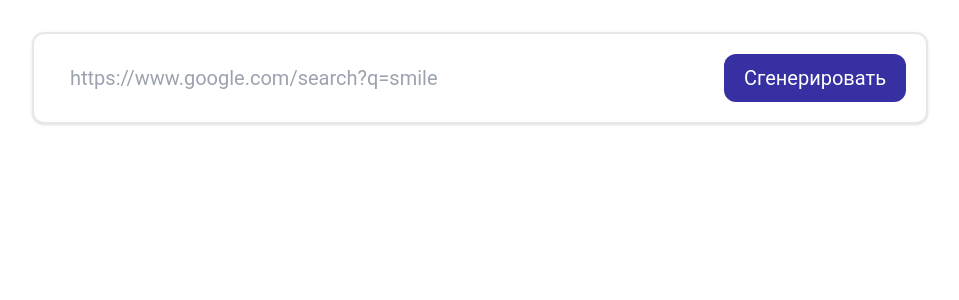
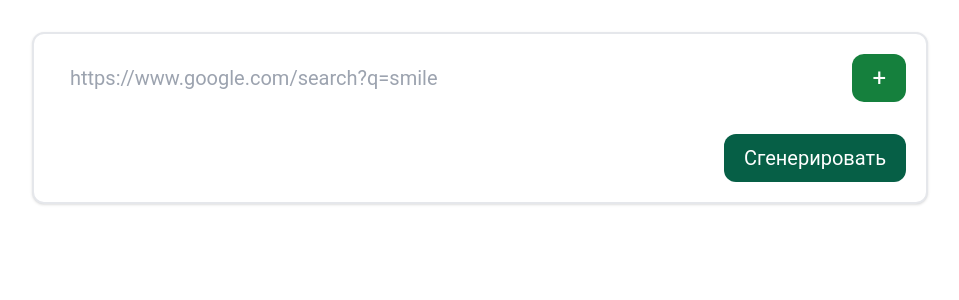
Before and after one commit to Nayteruz/vue-link-shortener, a Vue app: page / in a window 1280 px wide. Shown: the top 300 px of the page, without its empty margins (160-1119 px from the left). Built offline with nearby package versions, Linux system fonts and the light colour scheme.

Commit message:
Добавил добавление множества ссылок

```diff
--- a/src/components/FormItem.vue
+++ b/src/components/FormItem.vue
@@ -1,14 +1,48 @@
 <template>
-  <form action="#" class="p-5 mx-auto w-full bg-white flex items-center gap-3 rounded-xl shadow border-2 bg-blue-400 "
-        @submit.prevent="sendShort">
-    <input type="text" class="w-full text-xl text-gray-800 p-1 px-4 rounded-xl h-12"
-           placeholder="https://www.google.com/search?q=smile" v-model="link_value">
-    <button type="submit"
-            class="p-1 px-5 text-xl rounded-xl text-white bg-indigo-800 h-12 hover:bg-indigo-700 active:bg-indigo-900">
+  <form
+    action="#"
+    class="p-5 mx-auto w-full bg-white flex flex-col rounded-xl shadow border-2 bg-stone-100"
+    @submit.prevent="sendShort">
+    <div
+      class="flex gap-3 items-center "
+    >
+      <input
+        type="text"
+        class="w-full text-xl text-gray-800 p-1 px-4 rounded-xl h-12"
+        placeholder="https://www.google.com/search?q=smile"
+        v-model="link_value"
+        @keydown.enter.prevent="addLink"
+      >
+      <button
+          type="button"
+          class="p-1 px-5 text-2xl rounded-xl text-white bg-green-700 h-12 hover:bg-green-600 active:bg-green-900"
+          @click="addLink"
+      >
+        +
+      </button>
+    </div>
+    <div v-if="error_message" class="error text-xl bg-red-200 rounded-xl my-4 py-2 px-5">{{ error_message }}</div>
+    <ul class="list-added mt-4 flex flex-col gap-3">
+      <li v-for="link in links" :key="link.id" class="flex gap-3 w-full items-center">
+        <span class="bg-white whitespace-nowrap truncate text-ellipsis w-full text-xm text-gray-800 p-1 px-4 rounded-xl h-8">{{ link.link }}</span>
+        <button
+            type="button"
+            class="px-1 text-xl rounded-xl text-white bg-red-700 h-8 w-8 hover:bg-red-600 active:bg-red-900"
+            @click="removeLink(link.id)"
+            style="flex:0 0 auto"
+        >
+          -
+        </button>
+      </li>
+    </ul>
+    <button
+      type="submit"
+      class="p-1 ml-auto mt-4 px-5 text-xl rounded-xl text-white bg-emerald-800 h-12 hover:bg-emerald-700 active:bg-emerald-900"
+    >
       Сгенерировать
     </button>
   </form>
-  <div v-if="error_message" class="error text-xl bg-red-200 rounded-xl mt-4 py-2 px-5">{{ error_message }}</div>
+
 </template>
 
 <script setup lang="ts">
@@ -20,20 +54,37 @@ import {db, ref_db, push_ref, update_db, child_db} from "@/config/config_api.js"
 
 const store = useShortStore();
 const link_value = ref('');
+const links = ref([]);
 const error_message = ref('');
 const emitter = inject('emitter');
 
 watch(()=> link_value.value, (n,o)=>{
-  if(n.length && !isUrl(n)){
-      error_message.value = 'Текст не является ссылкой';
-  } else {
-    error_message.value = '';
-  }
+    if(n.length && !isUrl(n)){
+      error_message.value = "Текст не является ссылкой";
+    } else {
+      error_message.value = "";
+    }
 })
 
-const sendShort = async (): Promise<void> => {
+const addLink = (): void => {
   if(!isUrl(link_value.value)) {
     error_message.value = 'Текст не является ссылкой';
+    return;
+  }
+  let data: object = {
+    link: link_value.value,
+    id: Date.now(),
+  }
+  links.value.push(data);
+  link_value.value = '';
+}
+const removeLink = (link_id: number): void => {
+  links.value = links.value.filter(l=>l.id !== link_id)
+}
+
+const sendShort = async (): Promise<void> => {
+  if(!links.value.length) {
+    error_message.value = 'Список ссылок пуст';
     return;
   }
   store.isLoading = true;
@@ -41,13 +92,13 @@ const sendShort = async (): Promise<void> => {
   const short_code = generateId(newShortKey);
   const updates = {};
   const data:object = {
-    original_link: link_value.value,
+    original_links: links.value,
     timestamp: Date.now(),
     short_link: document.location.origin + import.meta.env.BASE_URL + short_code,
     short_code: short_code,
     code: newShortKey,
   }
-
+  links.value = [];
   // @ts-ignore
   updates['/links/' + newShortKey] = data;
   update_db(ref_db(db), updates)
@@ -67,9 +118,13 @@ const generateId = (key: string): string => {
   const nanoid = customAlphabet(key, 5)
   return nanoid();
 }
-
-const isUrl = (str:string):Boolean => {
-  let res = str.match(/(http(s)?:\/\/.)?(www\.)?[-a-zA-Z0-9@:%._\+~#=]{2,256}\.[a-z]{2,6}\b([-a-zA-Z0-9@:%_\+.~#?&//=]*)/g);
-  return (res !== null)
+const isUrl = (str: string): boolean=> {
+  let urlPattern = new RegExp('^(https?:\\/\\/)?'+ // validate protocol
+      '((([a-z\\d]([a-z\\d-]*[a-z\\d])*)\\.)+[a-z]{2,}|'+ // validate domain name
+      '((\\d{1,3}\\.){3}\\d{1,3}))'+ // validate OR ip (v4) address
+      '(\\:\\d+)?(\\/[-a-z\\d%_.~+]*)*'+ // validate port and path
+      '(\\?[;&a-z\\d%_.~+=-]*)?'+ // validate query string
+      '(\\#[-a-z\\d_]*)?$','i'); // validate fragment locator
+  return !!urlPattern.test(str);
 }
 </script>
--- a/src/components/LinksItem.vue
+++ b/src/components/LinksItem.vue
@@ -5,8 +5,7 @@
         v-for="link in linksReverse"
         :key="link?.short_code"
         class="flex items-center justify-between gap-4 bg-blue-200 rounded-lg px-4 py-3">
-        <span class="overflow-hidden whitespace-nowrap text-ellipsis h-6">{{ link?.original_link }}</span>
-        <span class="ml-auto whitespace-nowrap">{{ link?.short_link }}</span>
+        <span class="mr-auto whitespace-nowrap">{{ link?.short_link }}</span>
         <button
           @click.prevent="copyLink(link)"
           class="copy w-24 px-3 py-1 text-white rounded-lg cursor-pointer select-none"
--- a/src/views/RedirectView.vue
+++ b/src/views/RedirectView.vue
@@ -24,6 +24,18 @@
     return route.path.replace('/', '');
   })
 
+  const openNewWindows = (links: Array<any>) => {
+    if(!links.length) return;
+    for (let i = 0; i < links.length; i++){
+      if(i === links.length-1){
+        window.open(links[i].link, '_self');
+      } else {
+        window.open(links[i].link, '_blank');
+      }
+    }
+    window.close();
+  }
+
   const getUrlInfo = async () => {
     store.isLoading = true;
     const dbRef = ref_db(db, '/links');
@@ -37,7 +49,9 @@
       founded.value = true;
       querySnapshot.forEach((childSnapshot:any):void => {
         let value = childSnapshot.val();
-        document.location.href = value.original_link;
+        console.log(value)
+        openNewWindows(value.original_links)
+        //document.location.href = value.original_link;
         store.isLoading = false;
       });
     }
```
Also changed, not shown: 1 other file (tests, documents, lock files or other folders).
